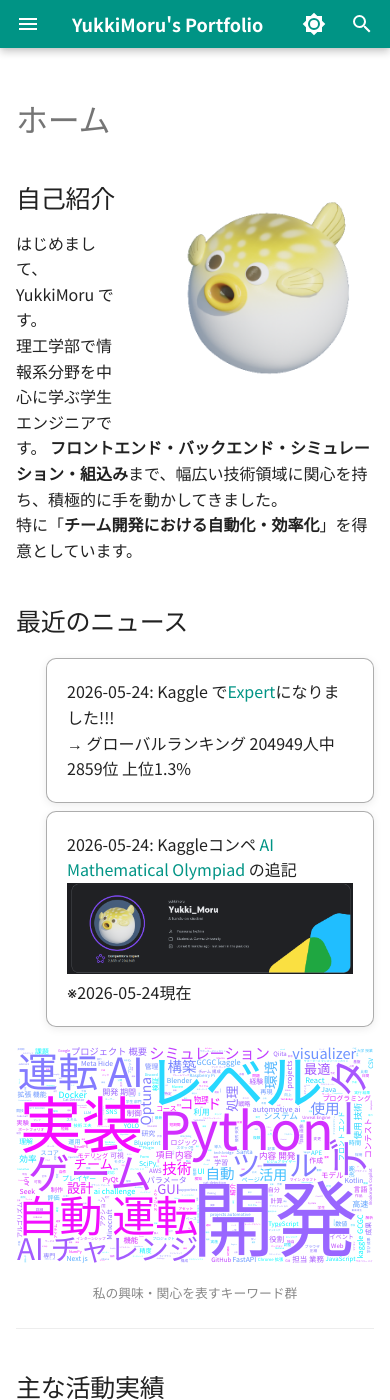
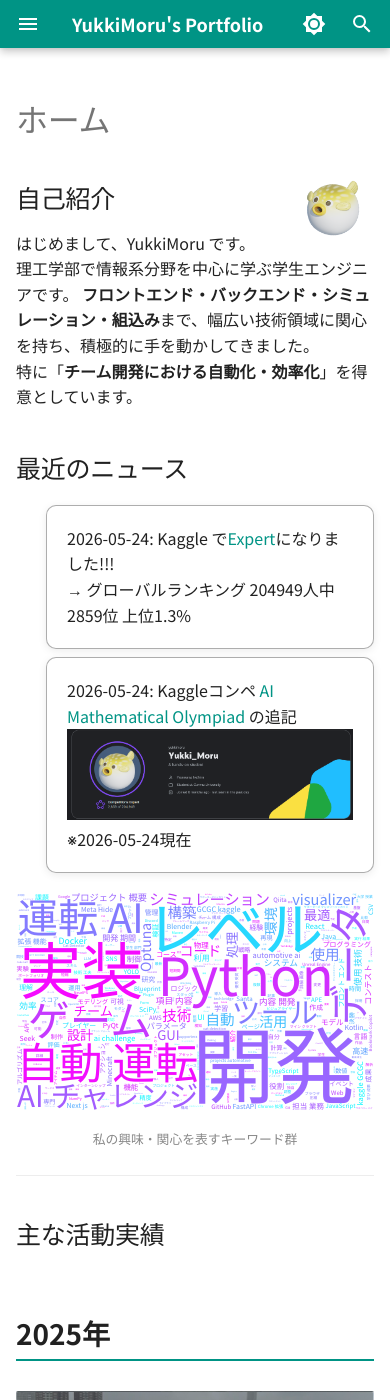
Before and after one commit to YukkiMoru/portfolio, an MkDocs documentation site: the page built from docs/index.md, in a window 390 px wide and 1400 px high. Built offline with MkDocs 1.6.1 and Material for MkDocs 9.7.7, drawn with Linux system fonts in a browser that asks for light colours.

Commit message:
fix : スマホ画面時のプロフィールアイコンの縮小

```diff
--- a/docs/stylesheets/extra.css
+++ b/docs/stylesheets/extra.css
@@ -7,6 +7,18 @@
 :root {
   --md-accent-fg-color: #ff6f00;
   --md-accent-fg-color--transparent: #ff6f001a;
+}
+
+/* 600px以下では自己紹介の右に小さい丸いアイコンを置く */
+@media screen and (max-width: 700px) {
+  img[alt="プロフィール画像"] {
+    display: block !important;
+    width: 56px !important;
+    height: 56px !important;
+    float: none !important;
+    position: absolute !important;
+    right: 30px !important;
+  }
 }
 
 /* ナビゲーションの改善 */
```
Also changed, not shown: docs/assets/logo/PF_NBG_large.png.
